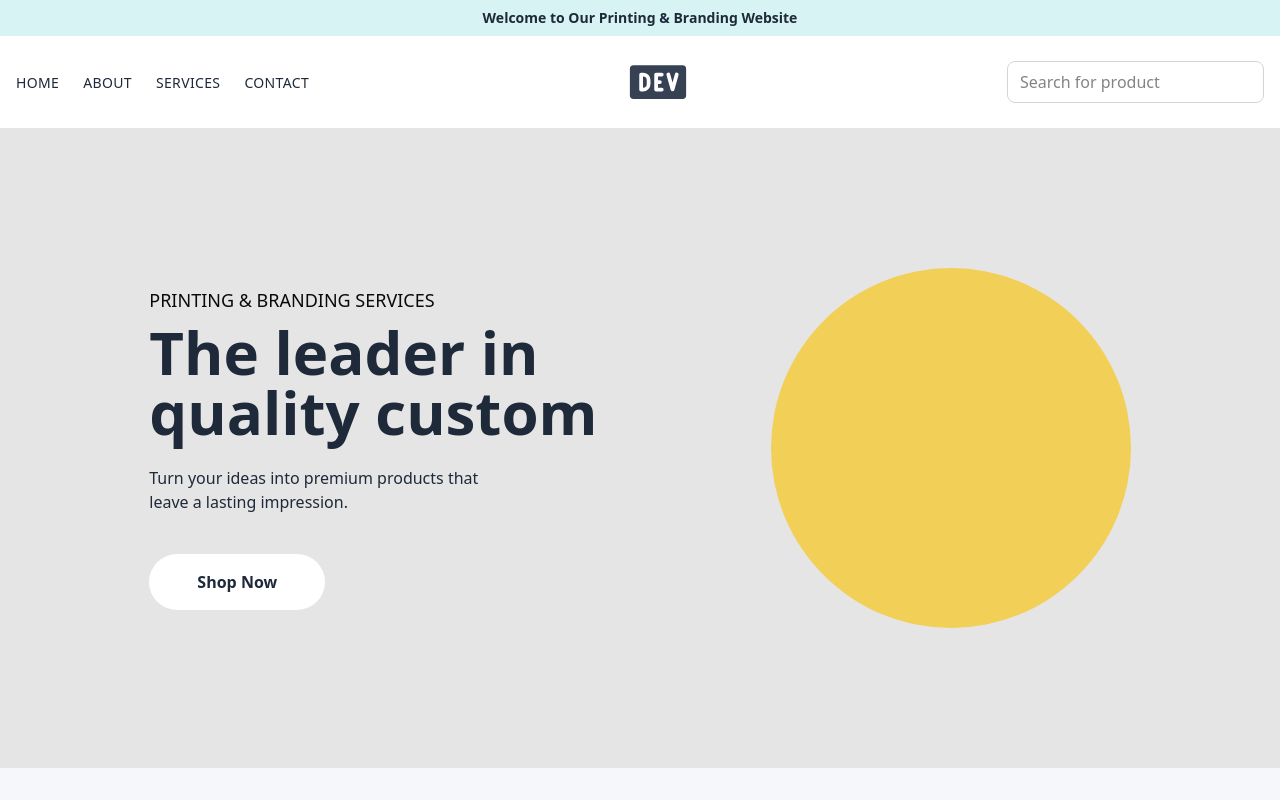
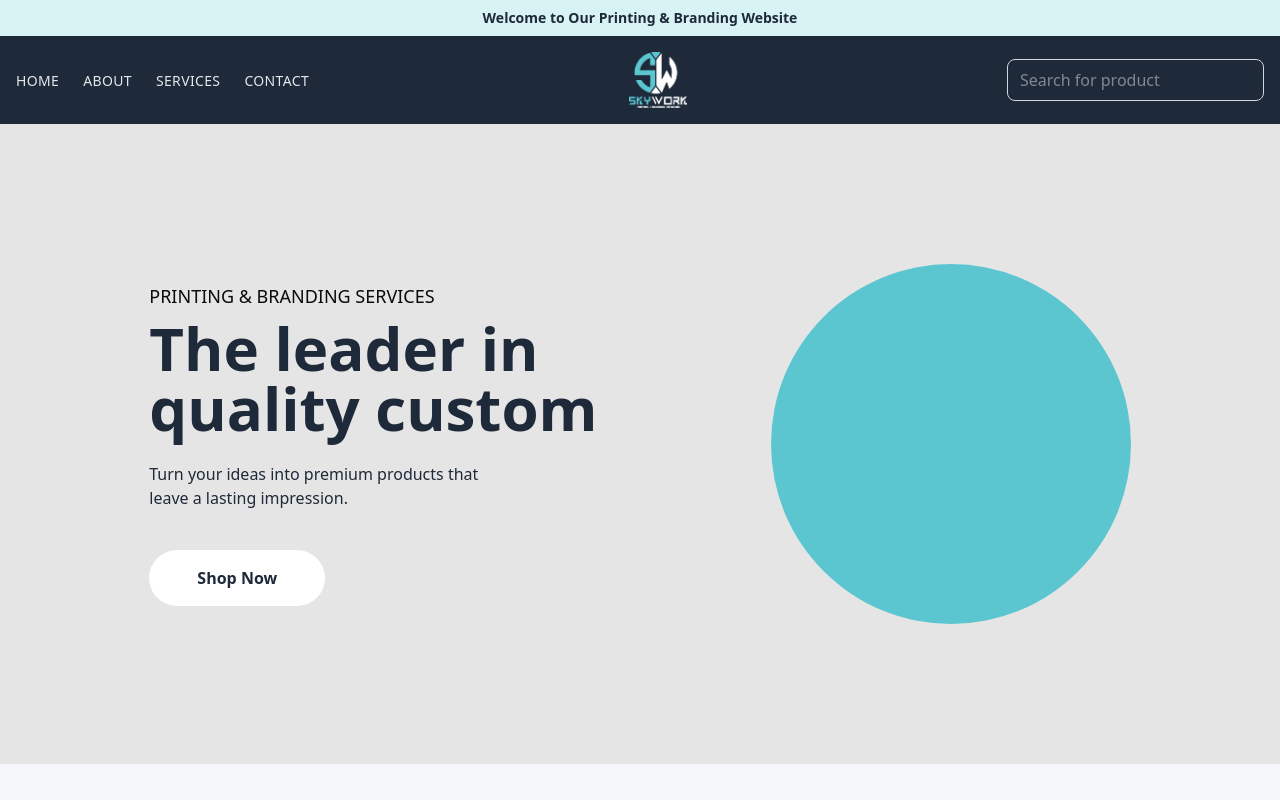
Before and after one commit to Paulhakeem/front, a Nuxt app: page / in a window 1280 px wide. Shown: the top 800 px of the page. Built offline with nearby package versions, Linux system fonts and the light colour scheme.

Commit message:
adding logo

```diff
--- a/app/components/Header/header.vue
+++ b/app/components/Header/header.vue
@@ -16,13 +16,13 @@
       </p>
 
       <button
-        class="bg-white text-gray-800 font-semibold py-4 px-6 rounded-full mt-10 w-44 p-4 cursor-pointer hover:bg-gray-100 transition duration-300"
+        class="bg-white text-gray-800 font-semibold py-4 px-6 rounded-full mt-10 w-44 p-4 cursor-pointer hover:bg-[#5cc6d0] transition duration-300"
       >
         Shop Now
       </button>
     </div>
     <div
-      class="bg-[#f2cf57] flex justify-center items-center p-2 mt-10 lg:mt-0 rounded-full size-80 lg:size-90"
+      class="bg-[#5cc6d0] flex justify-center items-center p-2 mt-10 lg:mt-0 rounded-full size-80 lg:size-90"
     ></div>
   </div>
 </template>
--- a/app/components/Sidebar/Menu.vue
+++ b/app/components/Sidebar/Menu.vue
@@ -1,11 +1,11 @@
 <template>
-  <nav class="bg-white flex items-center justify-between p-4">
+  <nav class="bg-gray-800 flex items-center justify-between p-4">
     <!-- Left side menu -->
     <ul class="flex space-x-6">
       <li v-for="(item, index) in menu" :key="index">
         <a
           :href="item.path"
-          class="text-gray-800 hover:border-b hover:border-b-[#d8f3f4] text-sm font-medium tracking-wide uppercase"
+          class="text-gray-200 hover:border-b hover:border-b-[#d8f3f4] text-sm font-medium tracking-wide uppercase"
         >
           {{ item.name }}
         </a>
@@ -14,7 +14,7 @@
 
     <!-- Center icon -->
     <div class="flex justify-center flex-1">
-      <Icon name="ph:dev-to-logo-fill" class="text-gray-700 text-6xl" />
+     <img src="/images/logo.png" alt="logo" class="h-14" />
     </div>
 
     <!-- Right side (placeholder for profile/login/etc) -->
@@ -23,7 +23,7 @@
         <input
           type="text"
           placeholder="Search for product"
-          class=" px-3 py-2 border border-gray-300 rounded-md focus:outline-none focus:ring-2 focus:ring-[#d8f3f4]"
+          class="text-gray-200 px-3 py-2 border border-gray-300 rounded-md focus:outline-none focus:ring-2 focus:ring-[#d8f3f4]"
         />
       </div>
     </div>
--- a/app/components/Sidebar/index.vue
+++ b/app/components/Sidebar/index.vue
@@ -1,18 +1,18 @@
 <template>
-  <main class="bg-[#f6f7fb] sticky top-0 z-50">
+  <main class="bg-gray-800 sticky top-0 z-50">
     <div class="flex p-4 lg:hidden">
       <div class="flex justify-between items-center w-full">
         <Icon
-          class="cursor-pointer left-2 top-2"
+          class="cursor-pointer left-2 top-2 text-gray-200"
           size="30"
           name="material-symbols:menu"
           @click="toggleMenu"
         />
-        <Icon name="ph:dev-to-logo-fill" class="text-gray-700 text-6xl" />
+        <img src="/images/logo.png" alt="logo" class="h-10" />
       </div>
       <div
         v-if="menu"
-        class="fixed w-2/3 h-full bg-white shadow-lg top-0 left-0 z-40 p-4 mt-4"
+        class="fixed w-2/3 h-screen bg-white shadow-lg top-0 left-0 z-40 p-4 mt-4"
       >
         <div class="flex justify-between items-center mb-8">
           <Icon
```
Also changed, not shown: public/images/logo.png (added).
